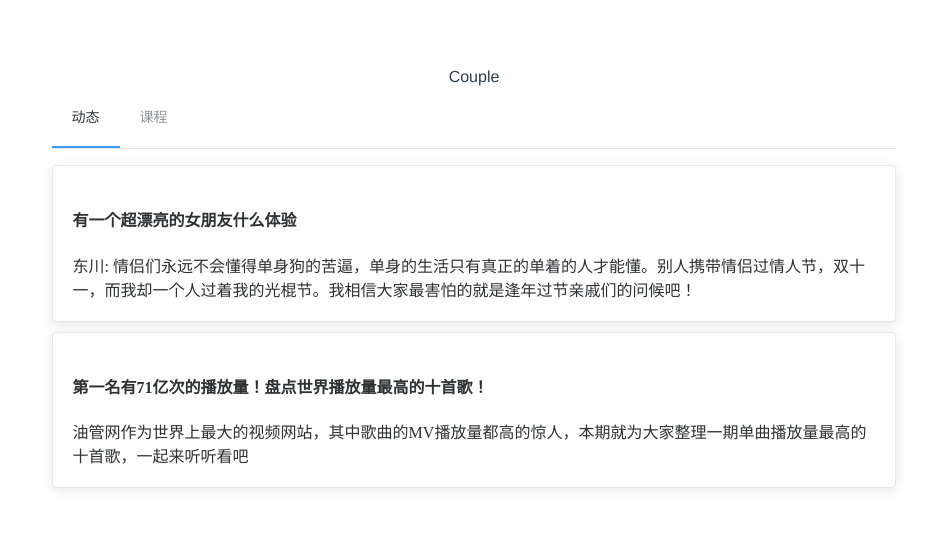
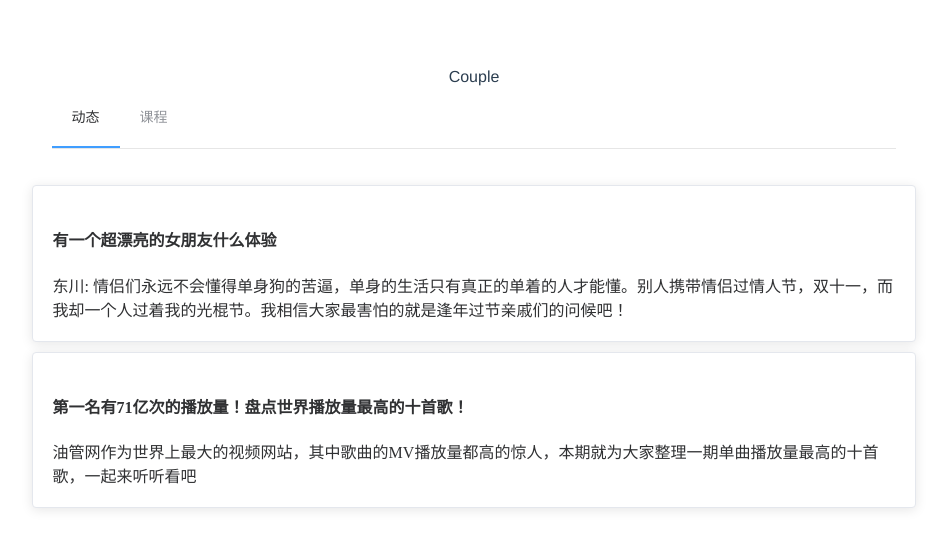
Before and after one commit to lubanproj/lessons3, a Vue app: page /#/ in a window 1280 px wide. Before the commit this address led to /#/news. Shown: the top 548 px of the page, without its empty margins (166-1113 px from the left). Built offline with nearby package versions, Linux system fonts and the light colour scheme.

Commit message:
refactor: refactor layout

```diff
--- a/src/App.vue
+++ b/src/App.vue
@@ -1,39 +1,12 @@
 <template>
-  <el-container>
-    <el-header>
-      <div id="app">Couple</div>
-    </el-header>
-    <el-container>
-      <el-aside width="15%"></el-aside>
-      <el-container>
-        <el-main>
-          <el-menu :default-active="activeIndex" class="el-menu-demo" mode="horizontal" @select="handleSelect">
-            <el-menu-item index="1">动态</el-menu-item>
-            <el-menu-item index="2">课程</el-menu-item>
-          </el-menu>
-          <router-view/>
-        </el-main>
-        <el-footer></el-footer>
-      </el-container>
-      <el-aside width="15%"></el-aside>
-    </el-container>
-  </el-container>
+  <router-view/>
 </template>
 
 <script lang="ts">
-
 import { ref } from 'vue';
 import { useRouter } from 'vue-router';
-import News from './components/news.vue';
-import Course from './components/course.vue';
 
 export default {
-
-  components: {
-    News,
-    Course,
-  },
-
   setup() {
     const router = useRouter();
     const activeIndex = ref('1');
@@ -62,13 +35,4 @@ export default {
 a {
   color: #42b983;
 }
-
-#app {
-  font-family: Avenir, Helvetica, Arial, sans-serif;
-  -webkit-font-smoothing: antialiased;
-  -moz-osx-font-smoothing: grayscale;
-  text-align: center;
-  color: #2c3e50;
-  margin-top: 60px;
-}
 </style>
--- a/src/components/course.vue
+++ b/src/components/course.vue
@@ -1,4 +1,17 @@
 <template>
+  <el-container>
+  <el-header>
+    <div id="app">Couple</div>
+  </el-header>
+  <el-container>
+    <el-aside width="15%"></el-aside>
+    <el-container>
+      <el-main>
+        <el-menu :default-active="activeIndex" class="el-menu-demo" mode="horizontal" @select="handleSelect">
+          <el-menu-item index="1">动态</el-menu-item>
+          <el-menu-item index="2">课程</el-menu-item>
+        </el-menu>
+      </el-main>
       <ul>
         <li class="card" v-for="course in courseList" :key="course.id">
           <el-card class="box-card">
@@ -24,6 +37,11 @@
           </el-card>
         </li>
       </ul>
+      <el-footer></el-footer>
+    </el-container>
+    <el-aside width="15%"></el-aside>
+  </el-container>
+</el-container>
 </template>
 
 <script lang="ts">
@@ -35,6 +53,7 @@ export default {
   name: "course",
 
   setup() {
+    const activeIndex = ref('2');
     const courseList = ref([
        {
          id : 1,
@@ -62,14 +81,29 @@ export default {
        }
      ]);
 
+    const handleSelect = (key, keyPath) => {
+      let url = ""
+      switch (key) {
+        case '1':
+          url = "/news";
+          break;
+        case '2':
+          url = "/courses";
+          break;
+      }
+      router.push(url)
+    }
+
     const router = useRouter();
      const toDetails = (id: string) => {
         router.push("/details/" + id);
      }
 
      return {
+       activeIndex,
        courseList,
        toDetails,
+       handleSelect,
      }
   }
 }
@@ -100,5 +134,13 @@ hr {
   line-height:2;
   cursor: pointer;
 }
+#app {
+  font-family: Avenir, Helvetica, Arial, sans-serif;
+  -webkit-font-smoothing: antialiased;
+  -moz-osx-font-smoothing: grayscale;
+  text-align: center;
+  color: #2c3e50;
+  margin-top: 60px;
+}
 
 </style>
--- a/src/components/details.vue
+++ b/src/components/details.vue
@@ -1,9 +1,22 @@
 <template>
-  <el-steps class="el-steps" :active="active" direction="vertical" finish-status="success" space="50px">
-    <el-step class="el-step" v-for="chapter in chapterList" :key="chapter.id" @click="next(chapter.id)" :title="chapter.title">
 
-    </el-step>
-  </el-steps>
+  <el-container>
+    <el-aside width="25%" style="min-height: 700px;">
+      <el-steps class="el-steps" :active="active" direction="vertical" finish-status="success" space="50px">
+        <el-step class="el-step" v-for="chapter in chapterList" :key="chapter.id" @click="next(chapter.id)" :title="chapter.title">
+
+        </el-step>
+      </el-steps>
+    </el-aside>
+    <el-container>
+      <el-header style="text-align: right; font-size: 12px">
+      </el-header>
+
+      <el-main>
+      </el-main>
+    </el-container>
+  </el-container>
+
 </template>
 
 <script lang="ts">
@@ -58,5 +71,18 @@ export default {
   cursor: pointer;
 }
 
+.el-aside {
+  line-height: 200px;
+}
+
+.el-header {
+  background-color: #B3C0D1;
+  color: #333;
+  line-height: 60px;
+}
+
+.el-aside {
+  color: #333;
+}
 
 </style>
--- a/src/components/news.vue
+++ b/src/components/news.vue
@@ -1,4 +1,18 @@
 <template>
+
+  <el-container>
+    <el-header>
+      <div id="app">Couple</div>
+    </el-header>
+    <el-container>
+      <el-aside width="15%"></el-aside>
+      <el-container>
+        <el-main>
+          <el-menu :default-active="activeIndex" class="el-menu-demo" mode="horizontal" @select="handleSelect">
+            <el-menu-item index="1">动态</el-menu-item>
+            <el-menu-item index="2">课程</el-menu-item>
+          </el-menu>
+        </el-main>
         <ul>
           <li class="card" v-for="news in newsList" :key="news.id">
             <el-card class="box-card">
@@ -7,14 +21,23 @@
             </el-card>
           </li>
         </ul>
+        <el-footer></el-footer>
+      </el-container>
+      <el-aside width="15%"></el-aside>
+    </el-container>
+  </el-container>
 
 </template>
 
 <script lang="ts">
 import { ref } from 'vue'
+import { useRouter } from "vue-router";
+import Footer from './footer.vue';
 export default {
 
   setup() {
+    const router = useRouter();
+    const activeIndex = ref('1');
     const newsList = ref([
       {
         id: 1,
@@ -27,11 +50,27 @@ export default {
         content:"油管网作为世界上最大的视频网站，其中歌曲的MV播放量都高的惊人，本期就为大家整理一期单曲播放量" +
             "最高的十首歌，一起来听听看吧"
       }
-    ])
+    ]);
+    const handleSelect = (key, keyPath) => {
+      let url = ""
+      switch (key) {
+        case '1':
+          url = "/news";
+          break;
+        case '2':
+          url = "/courses";
+          break;
+      }
+      router.push(url)
+    }
+
     return {
-      newsList
+      activeIndex,
+      newsList,
+      handleSelect,
     }
   }
+
 }
 </script>
 
@@ -53,4 +92,13 @@ hr {
   border-radius: 1px;
 }
 
+#app {
+  font-family: Avenir, Helvetica, Arial, sans-serif;
+  -webkit-font-smoothing: antialiased;
+  -moz-osx-font-smoothing: grayscale;
+  text-align: center;
+  color: #2c3e50;
+  margin-top: 60px;
+}
+
 </style>
```
Lines whose indentation alone changed are shown as unchanged.
